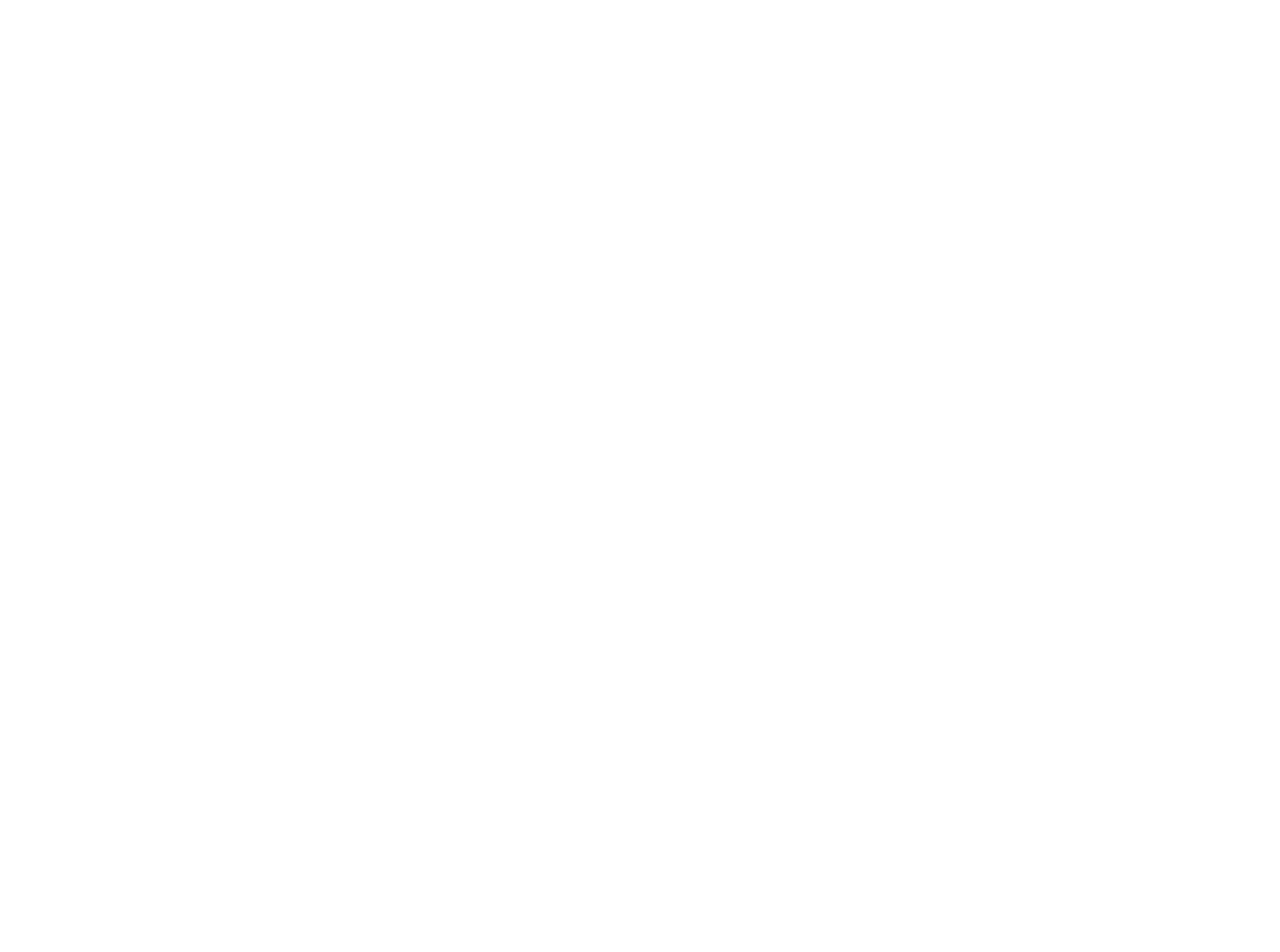
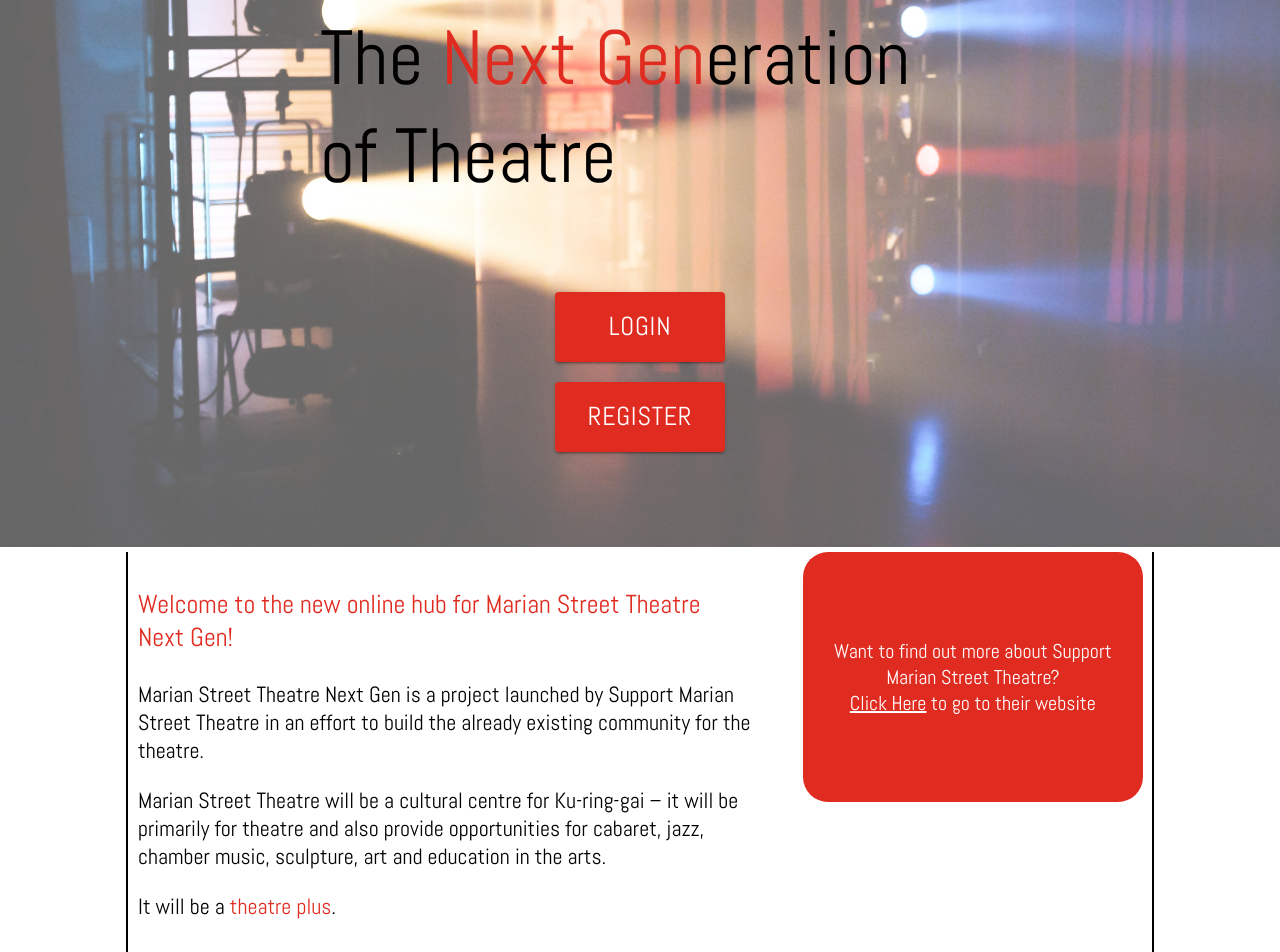
Before and after one commit to MendoMq/PACE-3850_MST_Next_Gen, a React (Create React App) app in the folder mst-next-gen/: page / in a window 1280 px wide. Shown: the part 476-1428 px from the top of the page. Before the commit the page ends 800 px from the top, so only its background shows below. Built offline with nearby package versions, Linux system fonts and the light colour scheme.

Commit message:
Home Page

```diff
--- a/mst-next-gen/package.json
+++ b/mst-next-gen/package.json
@@ -3,6 +3,9 @@
   "version": "0.1.0",
   "private": true,
   "dependencies": {
+    "@emotion/react": "^11.9.0",
+    "@emotion/styled": "^11.8.1",
+    "@mui/material": "^5.6.2",
     "@testing-library/jest-dom": "^5.16.3",
     "@testing-library/react": "^12.1.4",
     "@testing-library/user-event": "^13.5.0",
--- a/mst-next-gen/src/App.css
+++ b/mst-next-gen/src/App.css
@@ -62,4 +62,101 @@
   padding-left : 60px;
   padding-top : 15px;
   padding-bottom : 15px;
+  text-decoration: none;
+  color: black;
 }
+
+/* Home Page */
+#banner {
+  position: relative;
+}
+
+#bannerImage {
+  opacity: 0.6;
+}
+
+#bannerContent {
+  position: absolute;
+  top: 20%;
+  left: 50%;
+  transform: translate(-50%, 0);
+  width: fit-content;
+
+  display: flex;
+  align-items: center;
+  flex-direction: column;
+
+}
+
+#bannerText {
+  font-size: 6vw;
+}
+
+#colouredBannerText {
+  color: #e02b20;
+}
+
+#bannerButtons {
+  display: flex;
+  flex-direction: column;
+}
+
+#login, #register{
+  /* position: absolute; */
+  margin: 10px;
+}
+
+#homePageMainContent {
+  width: 80%;
+  border-left: 2px solid black;
+  border-right: 2px solid black;
+  margin: auto;
+  display: flex;
+  justify-content: space-between;
+}
+
+#homePageText {
+  width: 60%;
+  padding: 10px;
+
+}
+
+#title {
+  color: #e02b20;
+  font-size: 26px;
+}
+
+.intro {
+  font-size: 22px;
+}
+
+#theatrePlus {
+  color: #e02b20
+}
+
+#sideBar{
+  width: 35%;
+}
+
+#SMSTTile {
+  width: 95%;
+  height: 250px;
+  background-color: #e02b20;
+  border-radius: 25px;
+  margin: auto;
+  display: flex;
+  justify-content: center;
+  align-items: center;
+  flex-direction: column;
+}
+
+.SMSTTileText {
+  text-align: center;
+  color: white;
+  margin: 0 10px 0 10px;
+  font-size: 20px;
+}
+
+#SMSTTileLink {
+  color: white;
+}
--- a/mst-next-gen/src/pages/HomePage.js
+++ b/mst-next-gen/src/pages/HomePage.js
@@ -1,21 +1,57 @@
 import React from "react";
 import "../App.css";
+import bannerImage from "../BannerPicture.jpg";
+import Button from '@mui/material/Button';
+
+import { createTheme, ThemeProvider } from '@mui/material/styles';
+
+const theme = createTheme({
+    status: {
+      danger: '#f44336',
+    },
+    palette: {
+      primary: {
+        main: '#e02b20',
+      },
+
+    },
+  });
 
 function HomePage(){
     return (
         <div>
             <div id="banner">
+                <img src={bannerImage} width={"100%"} id="bannerImage"/>
+                <div id="bannerContent">
+                    <p id="bannerText">The <span id="colouredBannerText">Next Gen</span>eration of Theatre</p>
+                    <div id="bannerButtons">
+                        <ThemeProvider theme={theme}>
+                            <Button variant="contained" color="primary" id="login" style={{maxWidth: '170px', maxHeight: '70px', minWidth: '170px', minHeight: '70px', fontSize: '26px', fontFamily: "'Abel', Helvetica, Arial, Lucida, sans-serif"}}>Login</Button>
+                            <Button variant="contained" color="primary" id="register" style={{maxWidth: '170px', maxHeight: '70px', minWidth: '170px', minHeight: '70px', fontSize: '26px', fontFamily: "'Abel', Helvetica, Arial, Lucida, sans-serif"}}>Register</Button>
+                        </ThemeProvider>
+                    </div>
+                </div>
 
             </div>
             <div id="homePageMainContent">
                 <div id="homePageText">
-
+                    <p id="title">Welcome to the new online hub for Marian Street Theatre Next Gen!</p>
+                    <p className="intro">
+                    Marian Street Theatre Next Gen is a project launched by Support Marian Street Theatre in an effort to build the already existing community for the theatre.
+                    </p>
+                    <p className="intro">
+                    Marian Street Theatre will be a cultural centre for Ku-ring-gai – it will be primarily for theatre and also provide opportunities for cabaret, jazz, chamber music, sculpture, art and education in the arts.
+                    </p>
+                    <p className="intro">
+                    It will be a <span id="theatrePlus">theatre plus</span>.
+                    </p>
                 </div>
-                <aside id="sideBar">
-                    <div id="SMSTLink">
-
+                <div id="sideBar">
+                    <div id="SMSTTile">
+                        <p className="SMSTTileText">Want to find out more about Support Marian Street Theatre?</p>
+                        <p className="SMSTTileText"><a href="https://supportmarianstreettheatre.com/" target="_blank" id="SMSTTileLink">Click Here</a> to go to their website</p>
                     </div>
-                </aside>
+                </div>
             </div>
         </div>
     );
```
Also changed, not shown: 1 other file (tests, documents, lock files or other folders).
